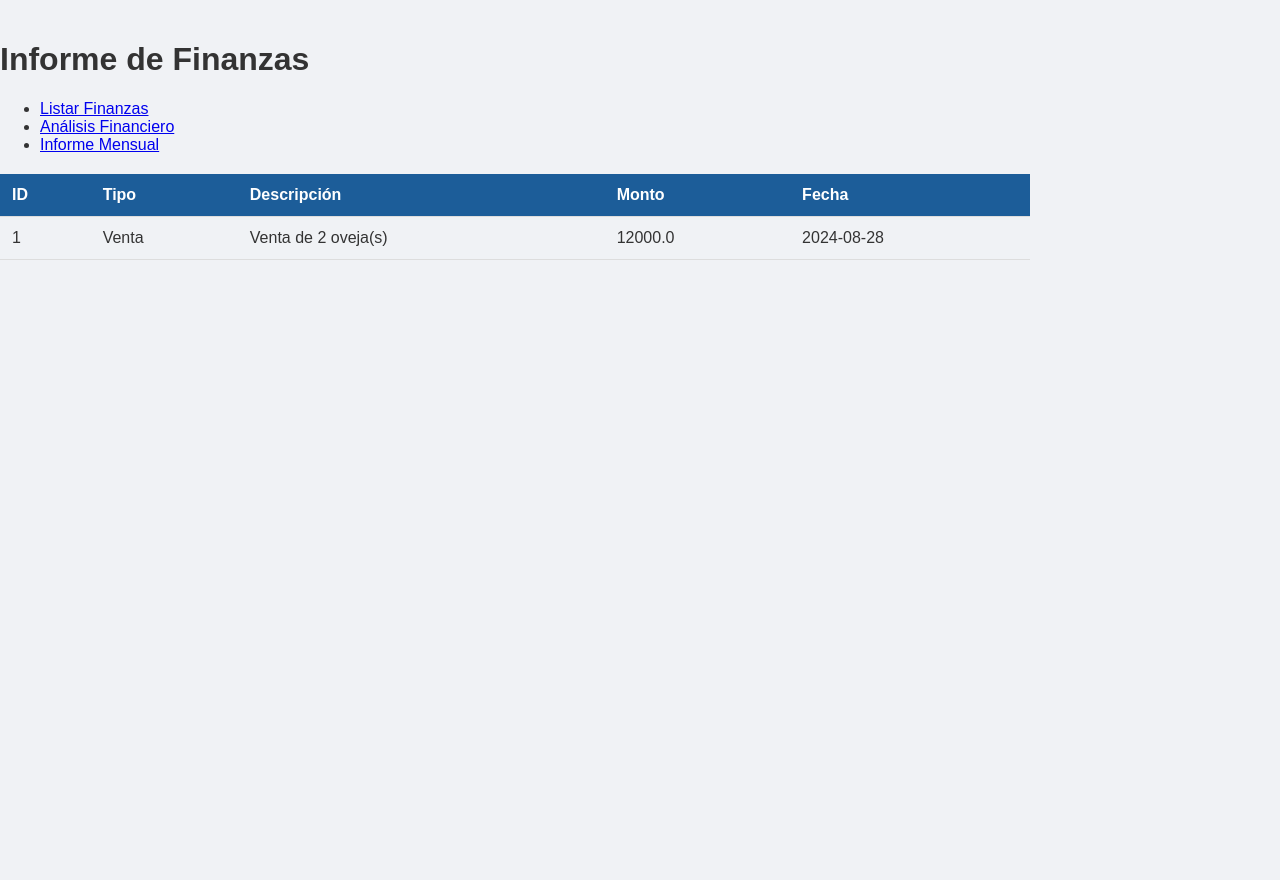
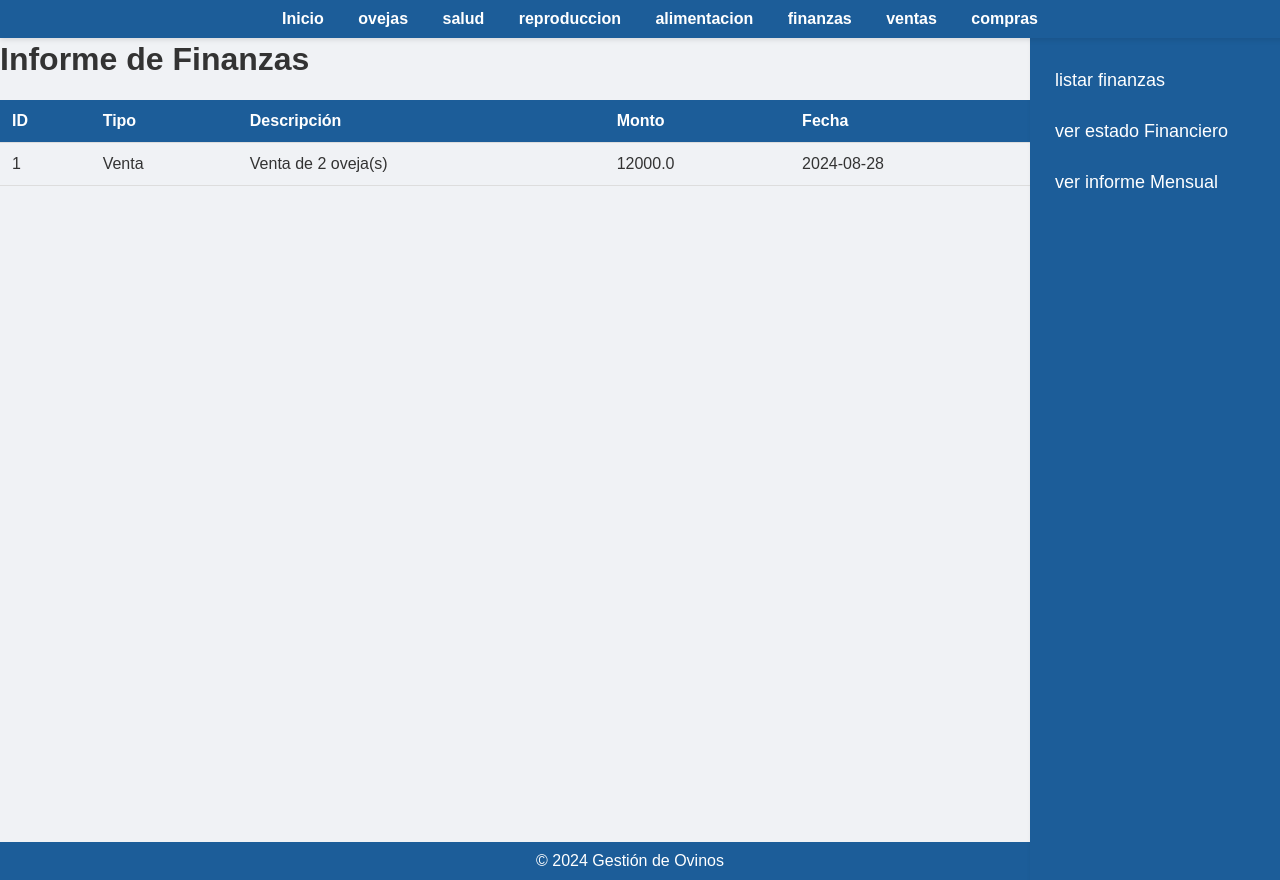
Before and after one commit to MancipeManuel/ovinos_project, a Flask app: page /listar_finanzas in a window 1280 px wide. Run offline with Flask 3, Linux system fonts and the light colour scheme; data comes from the database, SQL or seed files in the repository; both versions use the stored data as it was after the commit.

Commit message:
areglo de los index

```diff
--- a/app/templates/compra.html
+++ b/app/templates/compra.html
@@ -29,6 +29,6 @@
         <div class="sidebar">
         <a href="{{url_for('registrar_compra')}}">registrar compras</a></li>
         <a href="{{url_for('listar_compra')}}">listar compras</a></li>
-        </di>
+        </div>
     </body>
 </html>
--- a/app/templates/editar_compra.html
+++ b/app/templates/editar_compra.html
@@ -27,6 +27,10 @@
         <footer>
             &copy; 2024 Gestión de Ovinos
         </footer>
+        <div class="sidebar">
+            <a href="{{url_for('registrar_compra')}}">registrar compras</a></li>
+            <a href="{{url_for('listar_compra')}}">listar compras</a></li>
+        </div>
         <h1>Editar compra</h1>
         <form method="POST">
             {{ form.hidden_tag() }}
--- a/app/templates/listar_finanzas.html
+++ b/app/templates/listar_finanzas.html
@@ -7,18 +7,31 @@
     <link rel="stylesheet" href="{{ url_for('static', filename='styles.css') }}">
 </head>
 <body>
+    <div class="navbar">
+        <a href="{{ url_for('index') }}">Inicio</a>
+        <a href="{{ url_for('oveja') }}"> ovejas  </a>
+        <a href="{{ url_for('salud') }}">salud</a>
+        <a href="{{url_for('reproduccion')}}"> reproduccion</a>
+        <a href="{{url_for('alimentacion')}}">alimentacion</a></li>
+        <a href="{{url_for('finanzas')}}">finanzas</a></li>
+        <a href="{{url_for('venta')}}">ventas</a></li>
+        <a href="{{url_for('compra')}}">compras</a></li>
+    </div>
+    <div class="container">
+        {% block content %}{% endblock %}
+    </div>
+    <footer>
+        &copy; 2024 Gestión de Ovinos
+    </footer>
+    <div class="sidebar">
+        <a href="{{url_for('listar_finanzas')}}">listar finanzas</a></li>
+        <a href="{{url_for('analisis_financiero')}}">ver estado Financiero</a></li>
+        <a href="{{url_for('informe_mensual')}}">ver informe Mensual</a></li>
+        </div>
+
+
+
     <h1>Informe de Finanzas</h1>
-
-    <!-- Enlaces para navegación -->
-    <nav>
-        <ul>
-            <li><a href="{{ url_for('listar_finanzas') }}">Listar Finanzas</a></li>
-            <li><a href="{{ url_for('analisis_financiero') }}">Análisis Financiero</a></li>
-            <li><a href="{{ url_for('informe_mensual') }}">Informe Mensual</a></li>
-        </ul>
-    </nav>
-
-    <!-- Tabla de Finanzas -->
     <table>
         <thead>
             <tr>
--- a/app/templates/listar_ventas.html
+++ b/app/templates/listar_ventas.html
@@ -23,6 +23,10 @@
     <footer>
         &copy; 2024 Gestión de Ovinos
     </footer>
+    <div class="sidebar">
+        <a href="{{url_for('listar_venta')}}">Listar ventas</a></li>
+        <a href="{{url_for('registrar_venta')}}">registrar ventas</a></li>
+        </div>
     <h1>Listado de Ventas</h1>
     <table>
         <thead>
--- a/app/templates/registrar_venta.html
+++ b/app/templates/registrar_venta.html
@@ -22,6 +22,10 @@
     <footer>
         &copy; 2024 Gestión de Ovinos
     </footer>
+    <div class="sidebar">
+        <a href="{{url_for('listar_venta')}}">Listar ventas</a></li>
+        <a href="{{url_for('registrar_venta')}}">registrar ventas</a></li>
+    </div>
 
     <h1>Registrar Nueva Venta</h1>
     <form method="POST" action="{{ url_for('registrar_venta') }}">
```
Also changed, not shown: app/templates/analisis_financiero.html (+25 -0 lines), app/templates/informe_mensual.html (+23 -1 lines), app/templates/registrar_compra.html (+7 -0 lines), instance/ovejas.db.
